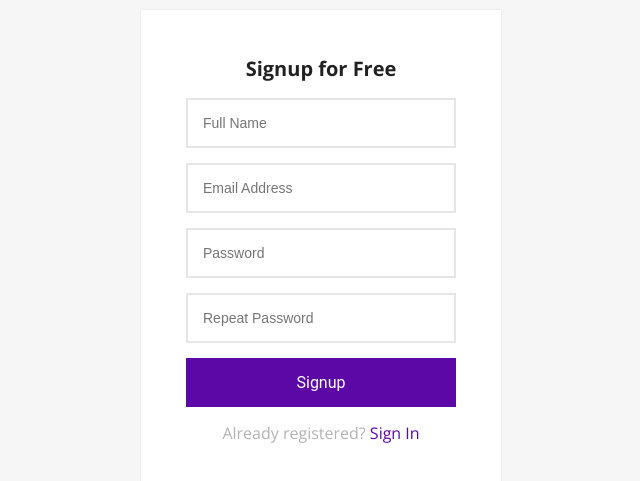
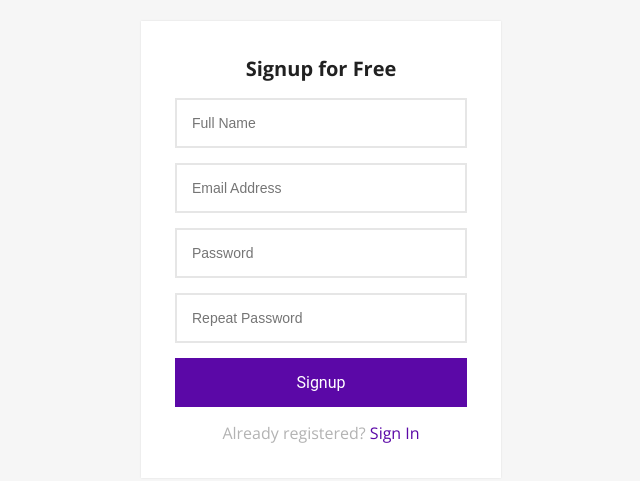
Before and after one commit to viniciusmope/admin-dashboard, a React (Vite) app in the folder react/: page /signup in a window 1280 px wide. Shown: the part 151-632 px from the top of the page, without its empty margins (319-959 px from the left). Built offline with nearby package versions, Linux system fonts and the light colour scheme; no server answers.

Commit message:
feat: mudanças no css

```diff
--- a/react/src/index.css
+++ b/react/src/index.css
@@ -120,7 +120,7 @@
 }
 
 .alert {
-    padding: 1rem 1.5rem;
+    padding: 1rem;
     background-color: #ff4040;
     color: white;
     border-radius: 0.5rem;
@@ -153,20 +153,21 @@
     z-index: 1;
     background: #FFFFFF;
     max-width: 360px;
-    padding: 45px;
-    text-align: center;
+    padding: 34px;
     box-shadow: 0 0 2px 0 rgba(0, 0, 0, 0.1);
 }
 
 .login-signup-form .title {
     font-size: 20px;
     margin-bottom: 1rem;
+    text-align: center;
 }
 
 .login-signup-form .form .message {
     margin: 15px 0 0;
     color: #b3b3b3;
     font-size: 16px;
+    text-align: center;
 }
 
 .login-signup-form .form .message a {
```
